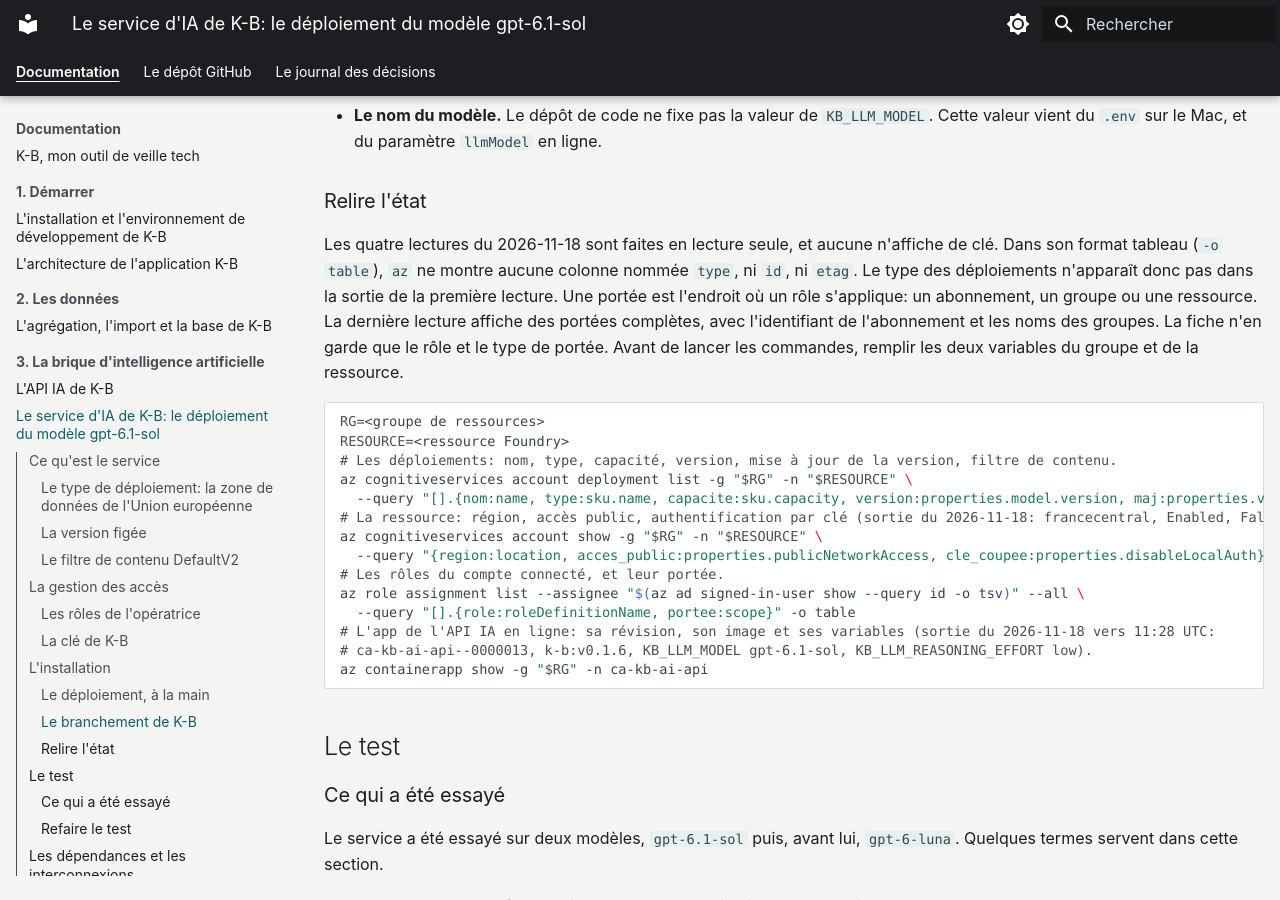
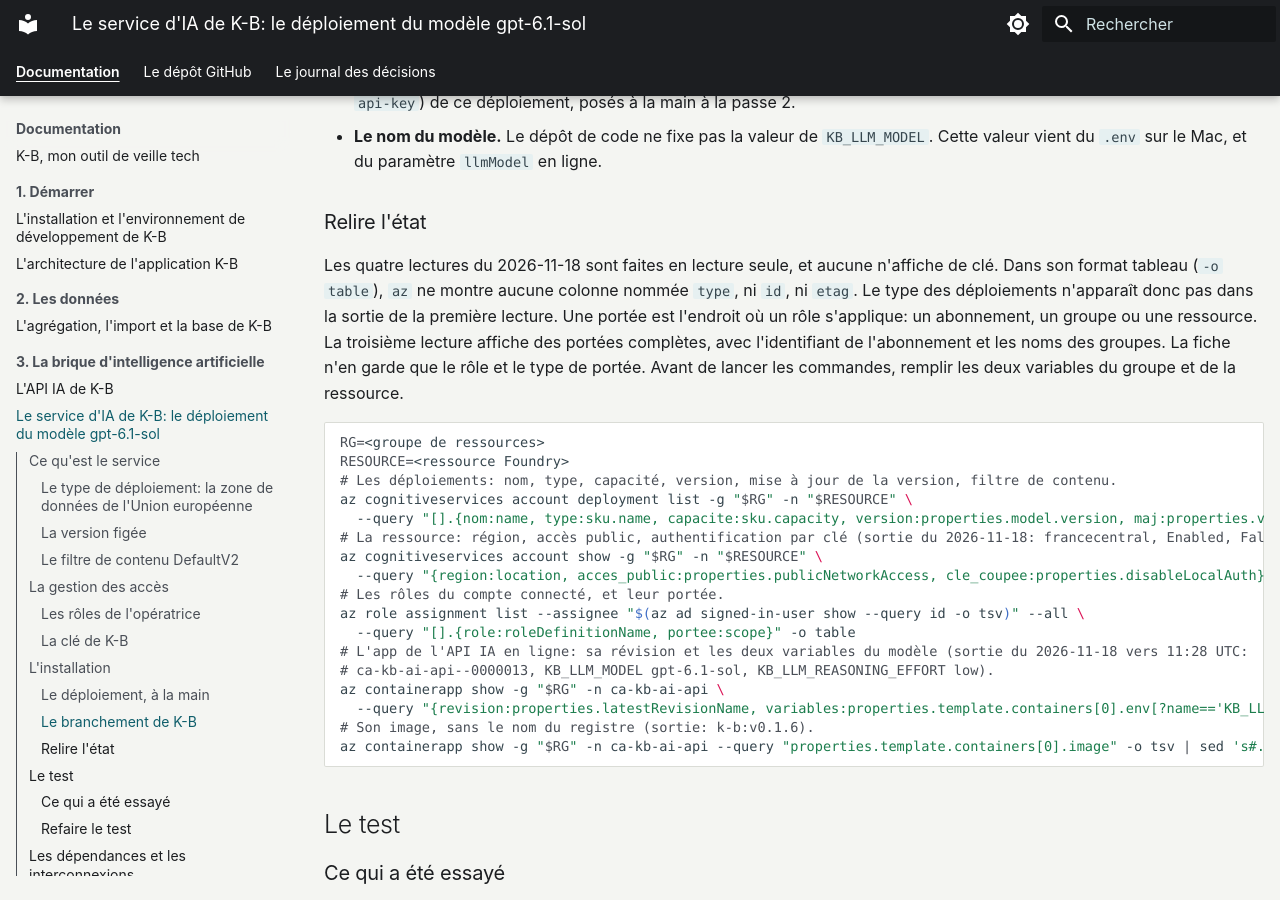
Before and after one commit to SabineLaurent/K-B, an MkDocs documentation site: the page built from documentation/service_ia_pour_docu.md, in a window 1280 px wide and 900 px high, scrolled down 7404 px. Built offline with MkDocs 1.6.1 and Material for MkDocs 9.7.7, drawn with Linux system fonts in a browser that asks for light colours; plug-ins that fetch from the network failed and are left out; some of the changed text lies outside the part shown.

Commit message:
docs: apply the review of the stale passages: the architecture sheet in the past too, a filtered reading of the app, the replay made precise, the README model line (issue 623)

````diff
--- a/documentation/service_ia_pour_docu.md
+++ b/documentation/service_ia_pour_docu.md
@@ -44,14 +44,14 @@ que `az` ne l'affiche pas dans un tableau. Le type de `gpt-6.1-sol` vient donc d
 2026-11-17. La production désigne ici K-B en ligne, sur Azure. Elle est passée de `gpt-6-luna` à `gpt-6.1-sol` le
 2026-11-18, à la seconde passe de l'infrastructure, avec des réglages posés à la main (« Le branchement de K-B »).
 Cette passe a réussi à 11:26 UTC. La lecture de l'app de l'API IA, vers 11:28 UTC, montre sa révision
-`ca-kb-ai-api--0000013`, l'image `k-b:v0.1.6`, le modèle `gpt-6.1-sol` et l'effort `low` (« Relire l'état »).
+`ca-kb-ai-api--0000013`, l'image `k-b:v0.1.6` (écrite ici sans le nom du registre), le modèle `gpt-6.1-sol` et l'effort `low` (« Relire l'état »).
 
 Le tableau suivant décrit les deux déploiements.
 
 | Déploiement | Version | Type | Capacité | Mise à jour de la version | Filtre de contenu | Qui l'appelle |
 |---|---|---|---|---|---|---|
 | `gpt-6.1-sol` | 2026-09-29 | `DataZoneStandard` | 250 | `NoAutoUpgrade`: version figée | `Microsoft.DefaultV2` | l'API IA, sur le Mac depuis le 2026-11-17, et en ligne depuis le 2026-11-18 |
-| `gpt-6-luna` | 2026-09-22 | non relu | 140 | `NoAutoUpgrade`: version figée | `Microsoft.DefaultV2` | l'API IA en ligne, jusqu'au passage de la production à `gpt-6.1-sol`, le 2026-11-18; plus personne depuis |
+| `gpt-6-luna` | 2026-09-22 | non relu | 140 | `NoAutoUpgrade`: version figée | `Microsoft.DefaultV2` | l'API IA en ligne, jusqu'au passage de la production à `gpt-6.1-sol`, le 2026-11-18; l'API IA en ligne ne l'appelle plus depuis |
 
 Les sections suivantes expliquent le type, la version figée et le filtre de contenu. Trois points complètent le
 tableau.
@@ -281,7 +281,7 @@ Ces réglages appellent quatre remarques.
 Les quatre lectures du 2026-11-18 sont faites en lecture seule, et aucune n'affiche de clé. Dans son format tableau
 (`-o table`), `az` ne montre aucune colonne nommée `type`, ni `id`, ni `etag`. Le type des déploiements n'apparaît
 donc pas dans la sortie de la première lecture. Une portée est l'endroit où un rôle s'applique: un abonnement, un
-groupe ou une ressource. La dernière lecture affiche des portées complètes, avec l'identifiant de l'abonnement et les
+groupe ou une ressource. La troisième lecture affiche des portées complètes, avec l'identifiant de l'abonnement et les
 noms des groupes. La fiche n'en garde que le rôle et le type de portée. Avant de lancer les commandes, remplir les
 deux variables du groupe et de la ressource.
 
@@ -297,9 +297,12 @@ az cognitiveservices account show -g "$RG" -n "$RESOURCE" \
 # Les rôles du compte connecté, et leur portée.
 az role assignment list --assignee "$(az ad signed-in-user show --query id -o tsv)" --all \
   --query "[].{role:roleDefinitionName, portee:scope}" -o table
-# L'app de l'API IA en ligne: sa révision, son image et ses variables (sortie du 2026-11-18 vers 11:28 UTC:
-# ca-kb-ai-api--0000013, k-b:v0.1.6, KB_LLM_MODEL gpt-6.1-sol, KB_LLM_REASONING_EFFORT low).
-az containerapp show -g "$RG" -n ca-kb-ai-api
+# L'app de l'API IA en ligne: sa révision et les deux variables du modèle (sortie du 2026-11-18 vers 11:28 UTC:
+# ca-kb-ai-api--0000013, KB_LLM_MODEL gpt-6.1-sol, KB_LLM_REASONING_EFFORT low).
+az containerapp show -g "$RG" -n ca-kb-ai-api \
+  --query "{revision:properties.latestRevisionName, variables:properties.template.containers[0].env[?name=='KB_LLM_MODEL' || name=='KB_LLM_REASONING_EFFORT'].{nom:name, valeur:value}}" -o json
+# Son image, sans le nom du registre (sortie: k-b:v0.1.6).
+az containerapp show -g "$RG" -n ca-kb-ai-api --query "properties.template.containers[0].image" -o tsv | sed 's#.*/##'
 ```
 
 ## Le test
@@ -661,8 +664,8 @@ Pages de Microsoft Learn, relues le 2026-11-09 (en UTC):
     [<span lang="en">AI + Machine Learning</span>](https://learn.microsoft.com/en-us/azure/role-based-access-control/built-in-roles/ai-machine-learning) (Foundry User) et
     [<span lang="en">Security</span>](https://learn.microsoft.com/en-us/azure/role-based-access-control/built-in-roles/security) (Key Vault Secrets Officer)
 
-Lectures par `az`, en lecture seule, le 2026-11-18: les déploiements, la ressource et les rôles de l'opératrice
-(« Relire l'état »). Une lecture des déploiements du 2026-11-09, dont la ressource n'est pas établie, pour
+Lectures par `az`, en lecture seule, le 2026-11-18: les déploiements, la ressource, les rôles de l'opératrice et
+l'app de l'API IA en ligne, vers 11:28 UTC (« Relire l'état »). Une lecture des déploiements du 2026-11-09, dont la ressource n'est pas établie, pour
 `DeepSeek-V4-Flash` seulement (« Ce qu'est le service »). Appels du 2026-11-10 vers 00:03 UTC, avec la clé et sans
 clé, sur `gpt-6-luna` (« Le test »). Microsoft Learn, référence de
 [<span lang="en">az role assignment</span>](https://learn.microsoft.com/en-us/cli/azure/role/assignment?view=azure-cli-latest),
````
Also changed, not shown: README.md (+1 -1 lines), docs/2026-11-08-tests-api-ia.md (+5 -1 lines), docs/journaling/2026-11-18-remettre-a-jour-les-passages-depasses.md (added, +81 -0 lines), documentation/architecture_pour_docu.md (+6 -5 lines), documentation/monitoring_pour_docu.md (+1 -1 lines).
